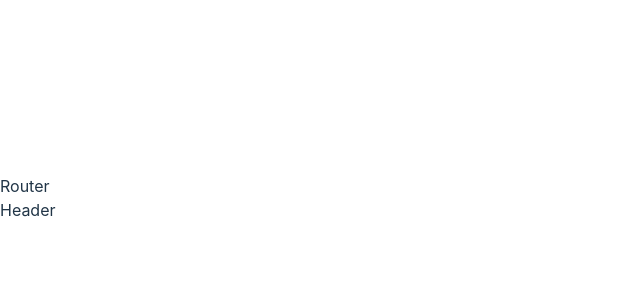
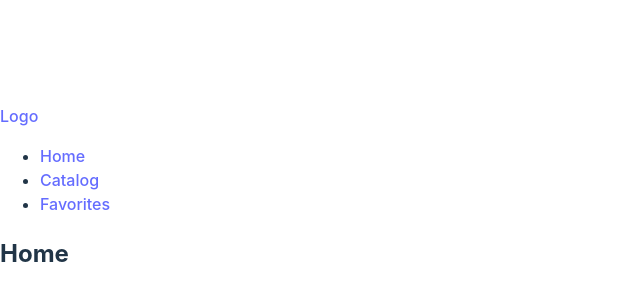
Before and after one commit to didukhroma/campervan-rental, a React (Vite) app: page / in a window 1280 px wide. Shown: the part 202-502 px from the top of the page, without its empty margins (0-640 px from the left). Built offline with nearby package versions, Linux system fonts and the light colour scheme; no server answers.

Commit message:
build:add base navigation

```diff
--- a/src/components/Header/Header.jsx
+++ b/src/components/Header/Header.jsx
@@ -1,3 +1,28 @@
+import { Suspense } from 'react';
+import { NavLink, Outlet } from 'react-router-dom';
+
 export const Header = () => {
-  return <header>Header</header>;
+  return (
+    <>
+      <header>
+        <nav>
+          <NavLink to="/">Logo</NavLink>
+          <ul>
+            <li>
+              <NavLink to="/">Home</NavLink>
+            </li>
+            <li>
+              <NavLink to="/catalog">Catalog</NavLink>
+            </li>
+            <li>
+              <NavLink to="/favorites">Favorites</NavLink>
+            </li>
+          </ul>
+        </nav>
+      </header>
+      <Suspense>
+        <Outlet></Outlet>
+      </Suspense>
+    </>
+  );
 };
--- /dev/null
+++ b/src/components/Icon/Icon.jsx
@@ -0,0 +1,7 @@
+export const Icon = () => {
+  return (
+    <svg>
+      <use></use>
+    </svg>
+  );
+};
--- a/src/components/Router/Router.jsx
+++ b/src/components/Router/Router.jsx
@@ -4,8 +4,6 @@ import { Home, Catalog, Favorites } from '../../pages';
 
 export const Router = () => {
   return (
-    <>
-      <div>Router</div>
     <Routes>
       <Route path="/" element={<Header />}>
         <Route index element={<Home />} />
@@ -14,6 +12,5 @@ export const Router = () => {
       </Route>
       <Route path="*" element={<Navigate to="/" />} />
     </Routes>
-    </>
   );
 };
--- a/src/components/index.js
+++ b/src/components/index.js
@@ -1,3 +1,4 @@
 export * from './App/App';
 export * from './Router/Router';
 export * from './Header/Header';
+export * from './Icon/Icon';
```
Also changed, not shown: src/styles/variables.css (added, +13 -0 lines). Lines whose indentation alone changed are shown as unchanged.
